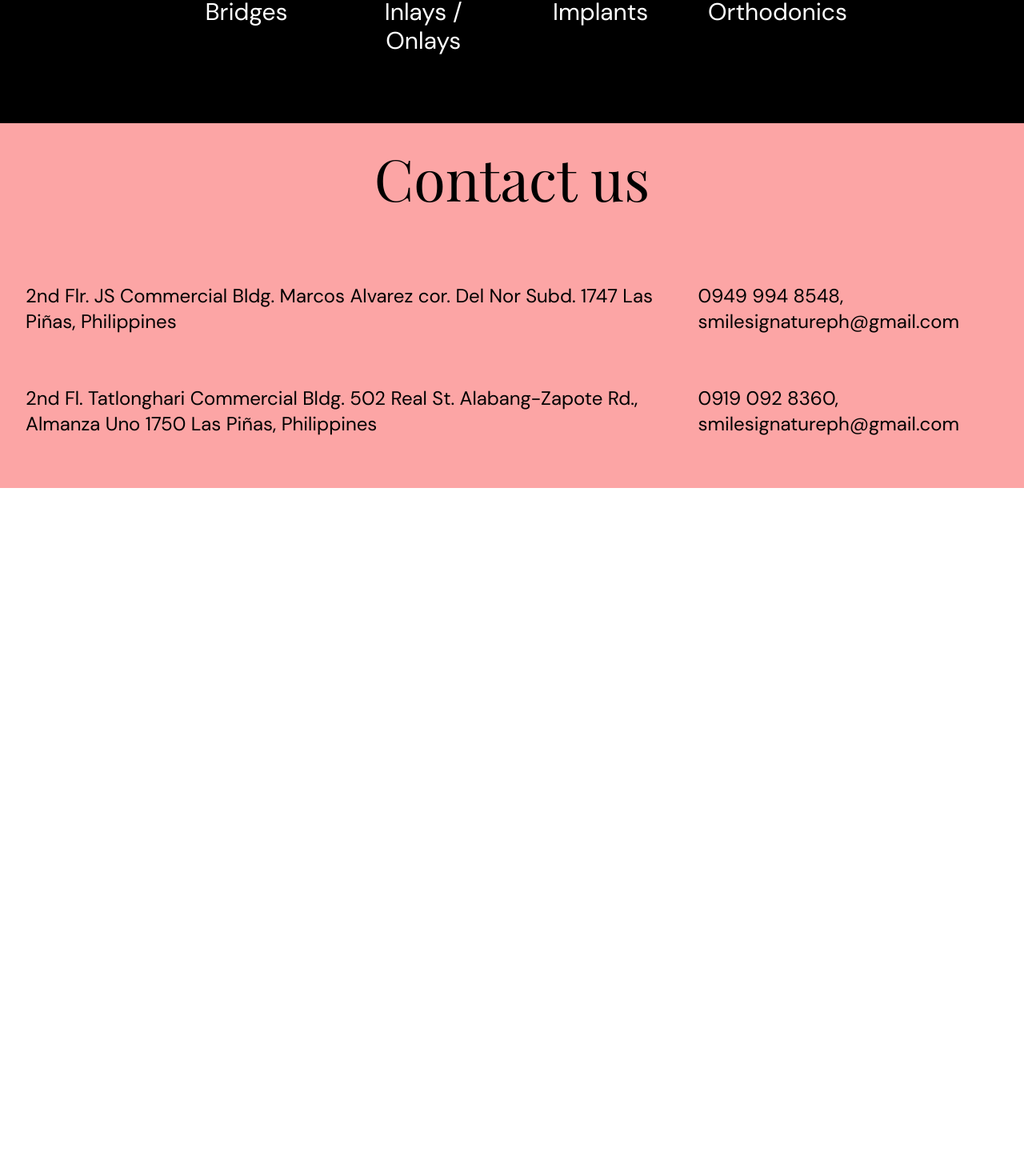
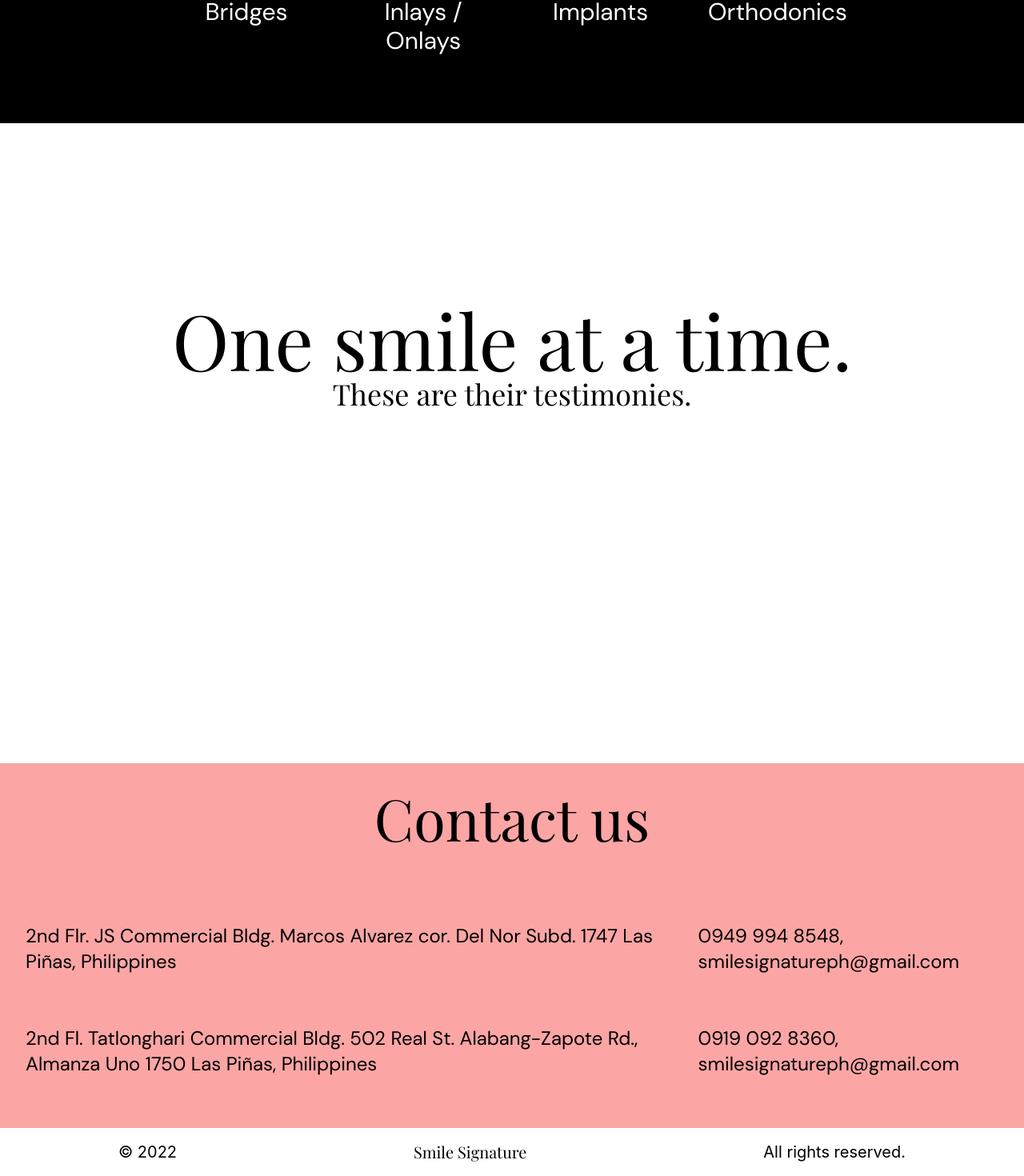
Before and after one commit to alfredosdpiii/Next-smile-signature, a Next.js app: page / in a window 1280 px wide. Shown: the part 2408-3878 px from the top of the page at 80% size. Before the commit the page ends 3018 px from the top, so only its background shows below. Built offline with nearby package versions, Linux system fonts and the light colour scheme.

Commit message:
✨ Added footer component

```diff
--- /dev/null
+++ b/components/Footer.js
@@ -0,0 +1,13 @@
+import React from 'react'
+
+const Footer = () => {
+  return (
+    <div className='w-screen h-{38} bottom-0 flex flex-row justify-around py-4'>
+    <p className='text-xl'>&copy; 2022</p>
+    <p className='heading-1 text-xl'>Smile Signature</p>
+    <p className='text-xl'>All rights reserved.</p>
+    </div>
+  )
+}
+
+export default Footer
--- a/pages/index.js
+++ b/pages/index.js
@@ -8,6 +8,8 @@ import Hero from "../components/Hero"
 import About from '../components/About'
 import Services from '../components/Services'
 import Contact from '../components/Contact'
+import Testimonials from '../components/Testimonials'
+import Footer from '../components/Footer'
 
 export default function Home() {
   return (
@@ -19,7 +21,9 @@ export default function Home() {
         <About className="under" />
       </div>
       <Services className="over"/>
+      <Testimonials/>
       <Contact />
+      <Footer />
     </Layout>
   )
 }
```
